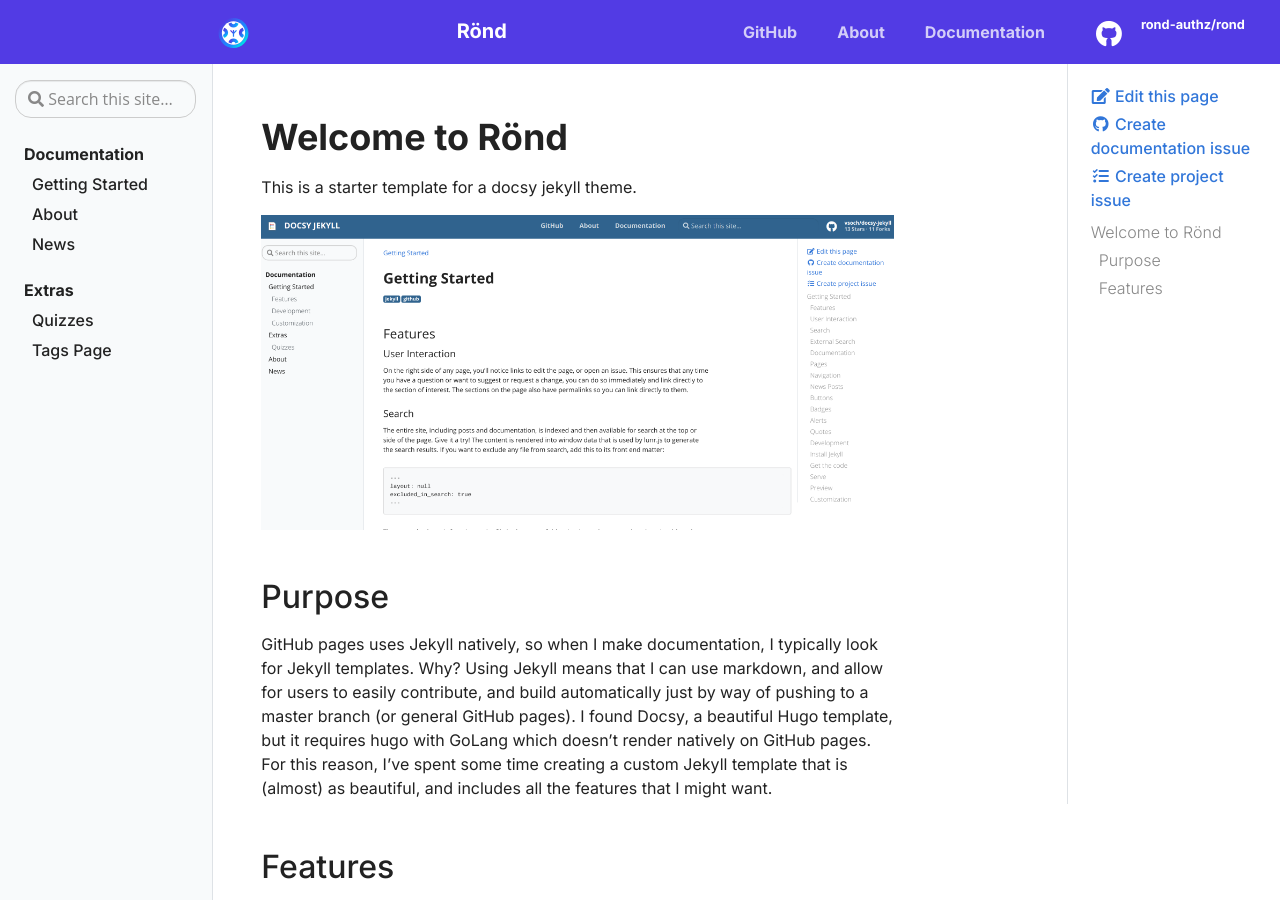
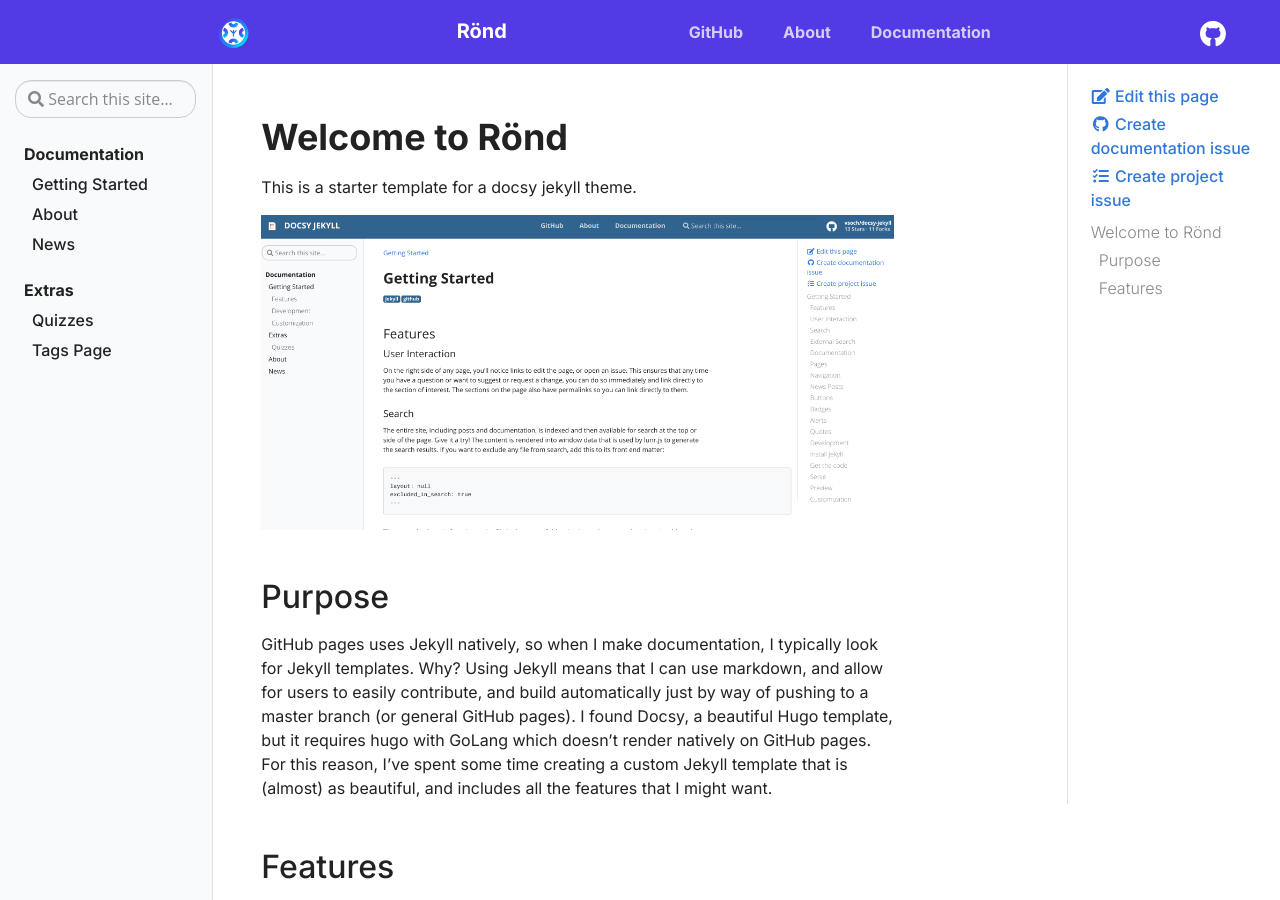
Before and after one commit to rond-authz/rond-authz.github.io, a Jekyll site: the page built from pages/index.md, in a window 1280 px wide and 900 px high. Built offline with Jekyll 4.4.1, drawn with Linux system fonts in a browser that asks for light colours.

Commit message:
Update header.html

```diff
--- a/_includes/header.html
+++ b/_includes/header.html
@@ -14,11 +14,10 @@
 		</ul>
 	</div>
 
-	<div class="navbar-nav d-none d-lg-block">
+	<div class="navbar-nav d-none d-lg-block ml-md-auto">
           <a class="gh-source" data-gh-source="github" href="{{ site.repo }}" title="Go to repository" data-md-state="done">
           <div class="gh-source__repository">
             <i class="fab fa fa-github fa-2x" style='padding-right:20px; float:left; margin-top:5px'></i>
-            {{ site.github_user }}/{{ site.github_repo }}
         </div></a>
         </div>
       </div>
```
